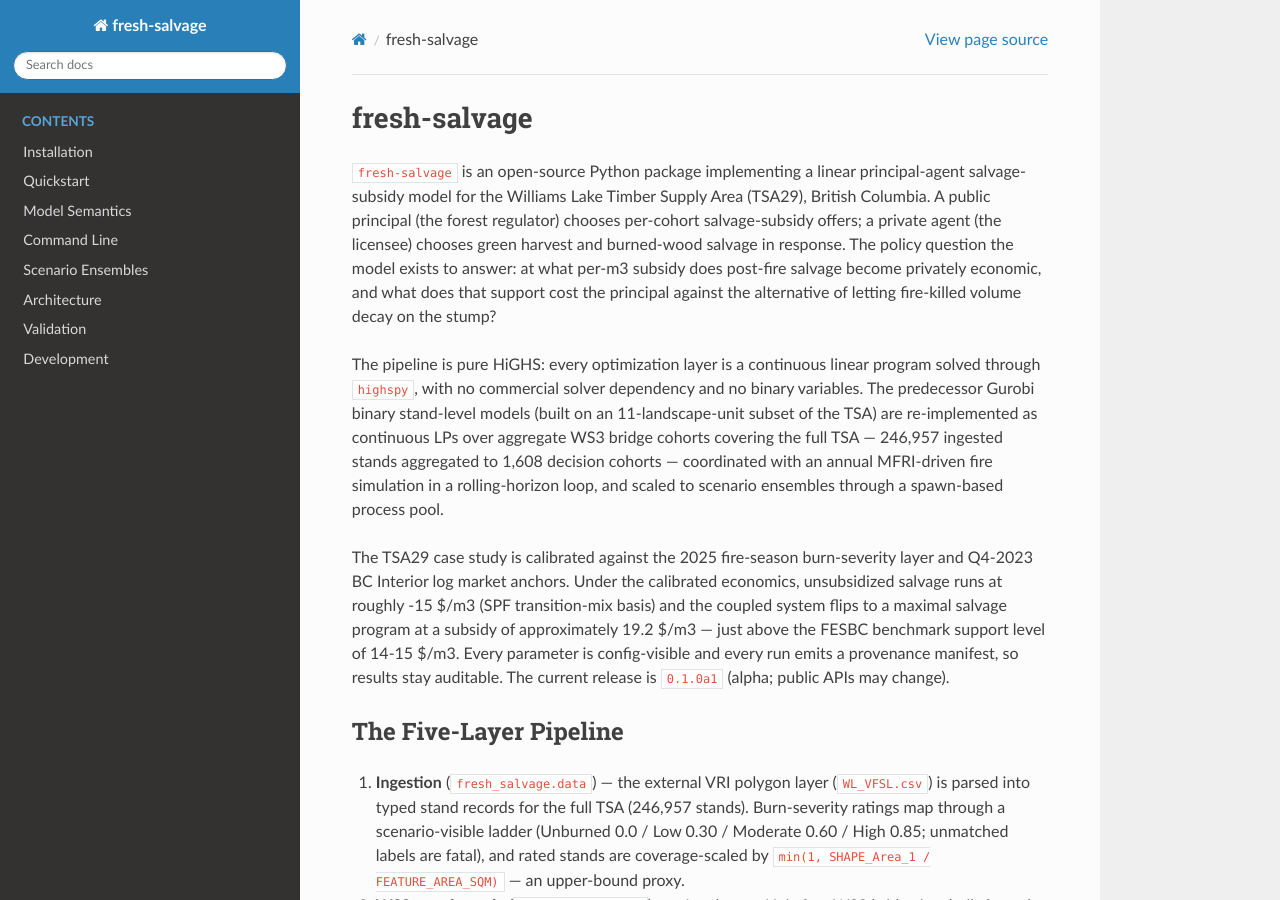
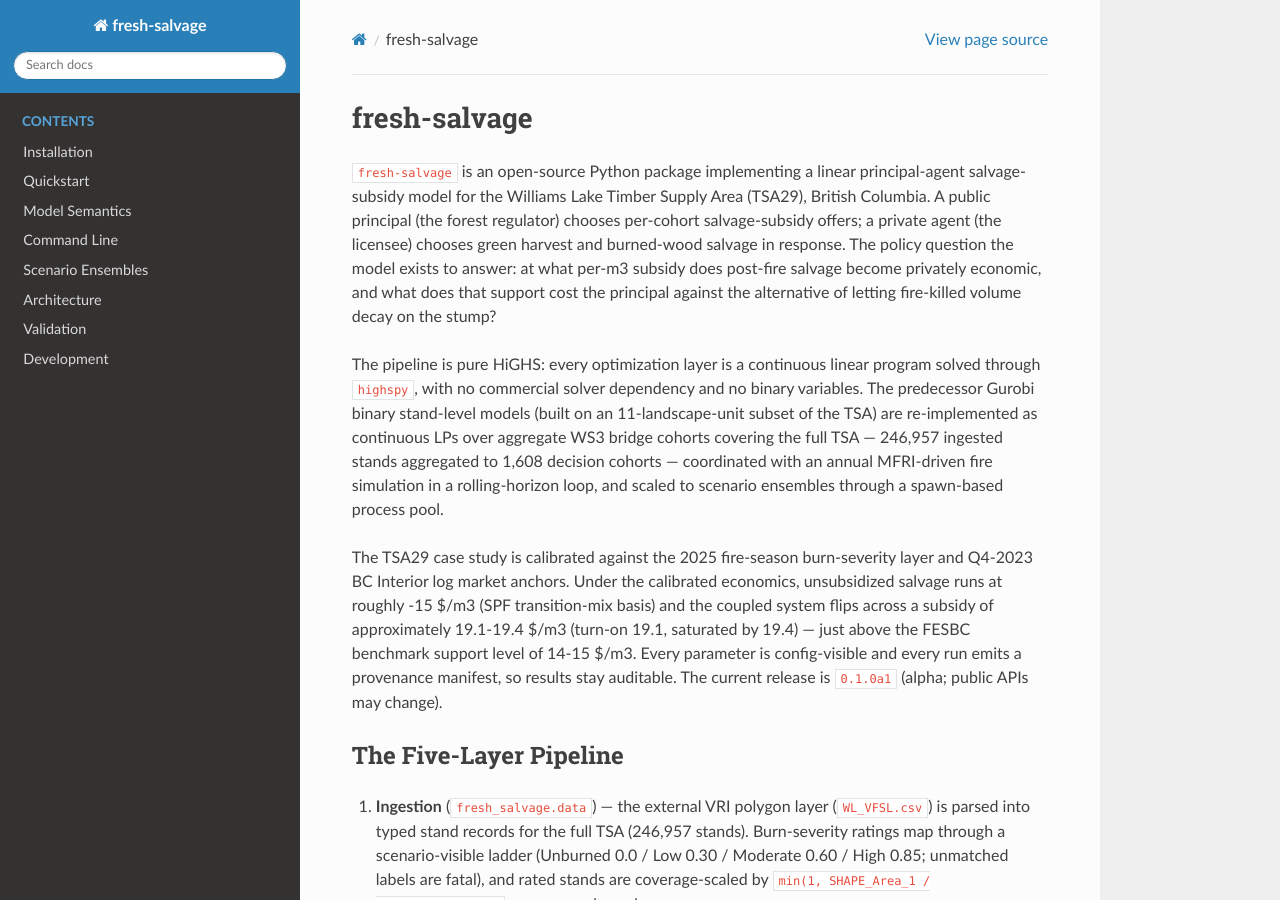
Before and after one commit to UBC-FRESH/fresh-salvage, a Sphinx documentation site: the page built from docs/index.rst, in a window 1280 px wide and 900 px high. Built offline with Sphinx 7.4.7 and the Read the Docs theme 3.1.0, drawn with Linux system fonts in a browser that asks for light colours.

Commit message:
Docs: fix review nits (smoke-grid workers alignment, flip-range phrasing, green-total cross-note)

```diff
--- a/docs/index.rst
+++ b/docs/index.rst
@@ -23,10 +23,11 @@ scenario ensembles through a spawn-based process pool.
 The TSA29 case study is calibrated against the 2025 fire-season
 burn-severity layer and Q4-2023 BC Interior log market anchors. Under the
 calibrated economics, unsubsidized salvage runs at roughly -15 $/m3 (SPF
-transition-mix basis) and the coupled system flips to a maximal salvage
-program at a subsidy of approximately 19.2 $/m3 — just above the FESBC
-benchmark support level of 14-15 $/m3. Every parameter is config-visible and
-every run emits a provenance manifest, so results stay auditable. The
+transition-mix basis) and the coupled system flips across a subsidy of
+approximately 19.1-19.4 $/m3 (turn-on 19.1, saturated by 19.4) — just above
+the FESBC benchmark support level of 14-15 $/m3. Every parameter is
+config-visible and every run emits a provenance manifest, so results stay
+auditable. The
 current release is ``0.1.0a1`` (alpha; public APIs may change).
 
 The Five-Layer Pipeline
--- a/docs/validation.rst
+++ b/docs/validation.rst
@@ -17,7 +17,7 @@ Phase 6 audited the pipeline on the real TSA29 inputs: the Phase 1 ingestion
 regression, the 100-year rolling-horizon base case, and the subsidy response
 of the coupled system. It found and fixed two ingestion defects, then
 recalibrated the economic surface when the audit showed the placeholder
-economics made salvage trivially profitable (margin ~ +90 $/m3
+economics made salvage trivially profitable (margin ~ +93 $/m3
 unsubsidized — not credible for the BC Interior).
 
 FS-VAL-01: Severity Ladder
```
Also changed, not shown: other parts of docs/validation.rst (+3 -1 lines), docs/ensembles.rst (+4 -4 lines).
